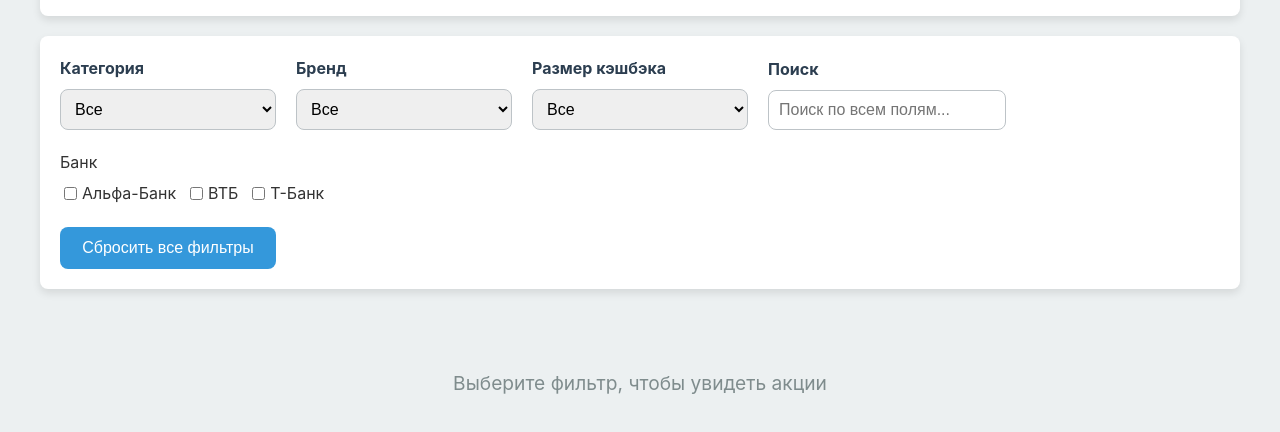
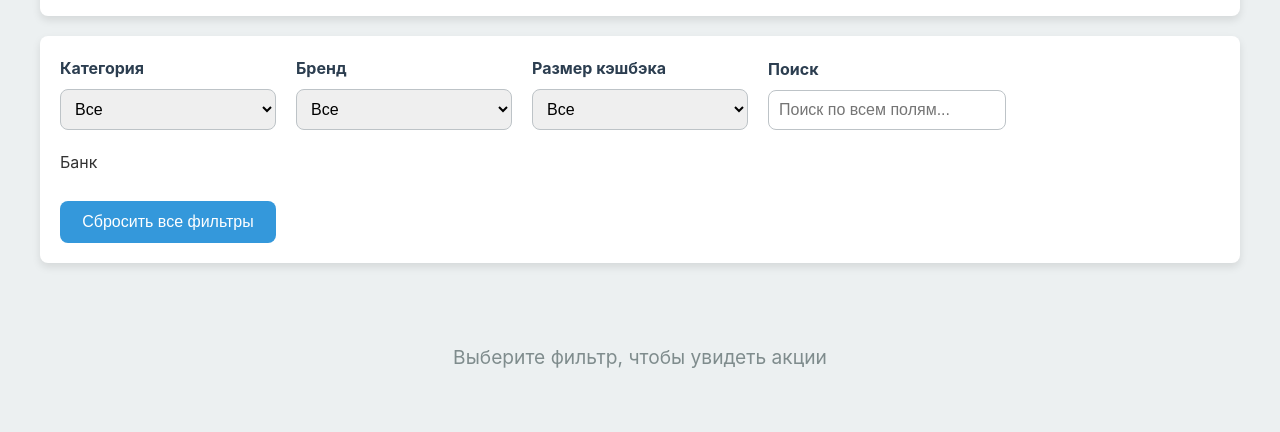
Before and after one commit to EmmaBlossom/new, a plain HTML site: page index.html in a window 1280 px wide. Shown: the part 468-900 px from the top of the page. Drawn offline with Linux system fonts and the light colour scheme.

Commit message:
Update index.html

```diff
--- a/index.html
+++ b/index.html
@@ -487,14 +487,13 @@
     </div>
 
     <script>
-        let jsonData = [];
+       let jsonData = [];
 
 fetch('https://emmablossom.github.io/new/data.json')
   .then(response => response.json())
   .then(data => {
     jsonData = data;
-    populateAllFilters(jsonData);
-    displayCards([]);
+
   })
   .catch(error => {
     console.error('Ошибка загрузки данных:', error);
```
